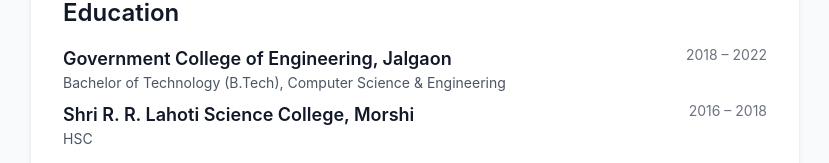
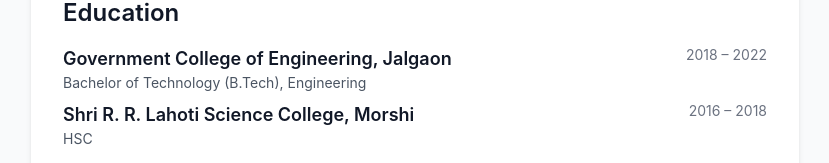
Before and after one commit to Aasim1234/resume, a plain HTML site: page index.html in a window 1280 px wide. Shown: the part 1308-1471 px from the top of the page, without its empty margins (225-1054 px from the left). Drawn offline with nearby package versions, Linux system fonts and the light colour scheme.

Commit message:
Update index.html

```diff
--- a/index.html
+++ b/index.html
@@ -167,7 +167,7 @@
             <div class="flex justify-between items-start mb-2">
                 <div>
                     <h3 class="text-lg font-semibold text-gray-900">Government College of Engineering, Jalgaon</h3>
-                    <p class="text-gray-600 text-sm">Bachelor of Technology (B.Tech), Computer Science & Engineering</p>
+                    <p class="text-gray-600 text-sm">Bachelor of Technology (B.Tech), Engineering</p>
                 </div>
                 <span class="text-sm text-gray-500">2018 – 2022</span>
             </div>
```
